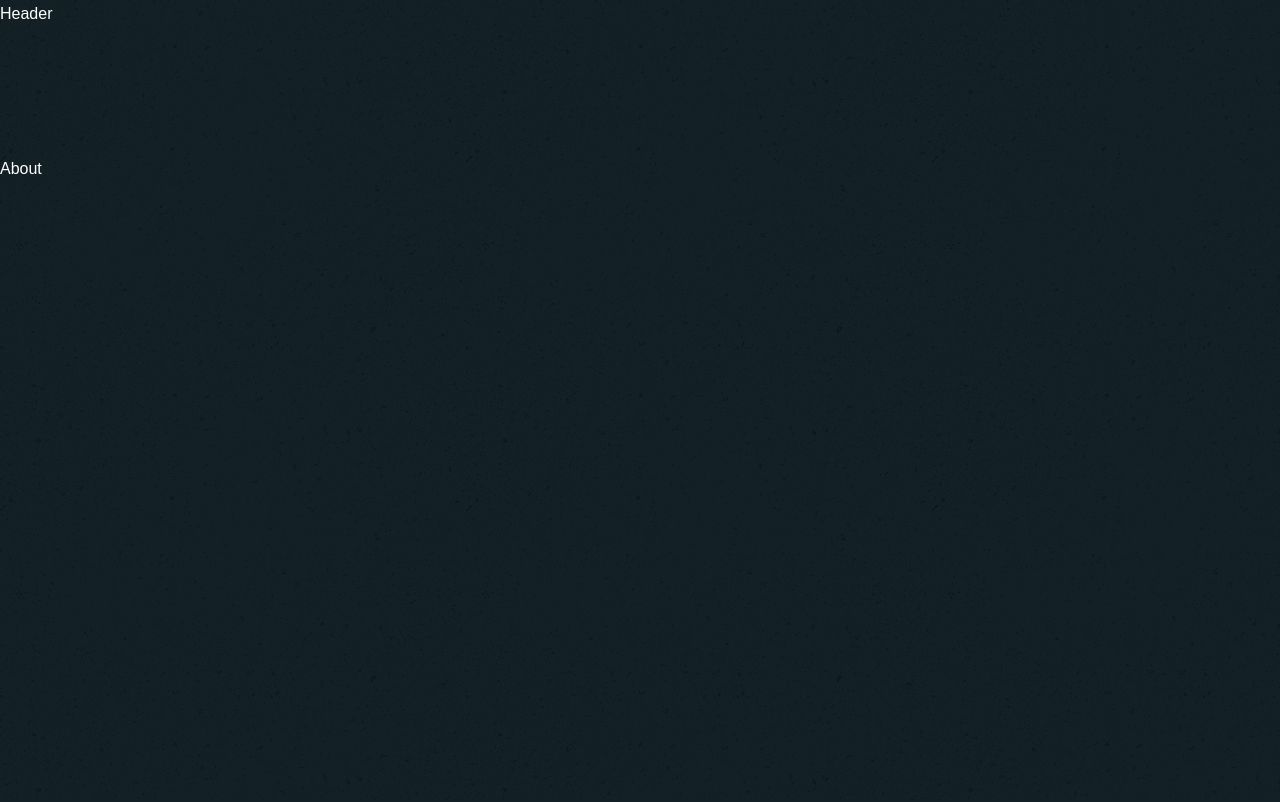
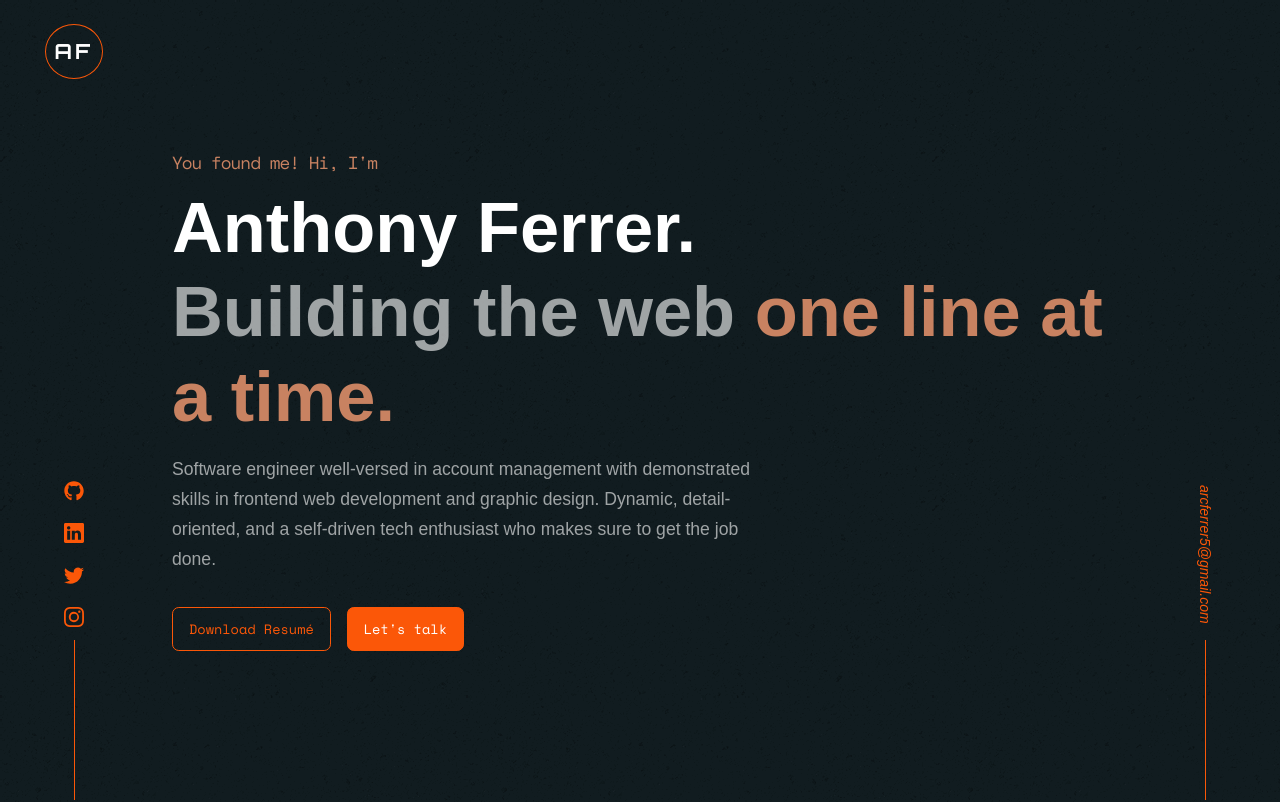
Before and after one commit to aaroncferrer/arcferrer-portfolio, a React (Vite) app: page / in a window 1280 px wide. Shown: the top 802 px of the page. Built offline with nearby package versions, Linux system fonts and the light colour scheme; a web font is replaced by a local one.

Commit message:
Finished header component

```diff
--- a/src/components/02_header/Header.jsx
+++ b/src/components/02_header/Header.jsx
@@ -1,9 +1,28 @@
 import './header.css';
+import Resume from '../../assets/ARCFerrer_Resume_2023.pdf';
+import HeaderSocials from './HeaderSocials';
 
 function Header(){
     return(
         <header>
-            Header
+            <div className="logo">AF</div>
+
+            <div className="container header__container">
+                <h5>You found me! Hi, I'm</h5>
+                <h1>Anthony Ferrer.</h1>
+                <h1 className='header__slogan'>Building the web <span>one line at a time.</span></h1>
+                <p>
+                Software engineer well-versed in account management with demonstrated skills in frontend web development and graphic design. Dynamic, detail-oriented, and a self-driven tech enthusiast who makes sure to get the job done.
+                </p>
+
+                <div className="header__buttons">
+                    <a href={Resume} download className='btns btn-primary'>Download Resumé</a>
+                    <a href={Resume} download className='btns btn-secondary'>Let's talk</a>
+                </div>
+            </div>
+
+            <HeaderSocials />
+            <small>arcferrer5@gmail.com</small>
         </header>
     )
 }
--- /dev/null
+++ b/src/components/02_header/HeaderSocials.jsx
@@ -0,0 +1,17 @@
+import {FaGithub} from 'react-icons/fa';
+import {BsLinkedin} from 'react-icons/bs';
+import {BsTwitter} from 'react-icons/bs';
+import {BsInstagram} from 'react-icons/bs';
+
+function HeaderSocials(){
+    return(
+        <div className="header__socials">
+            <a href="https://www.linkedin.com/in/anthony-ferrer-rnd-549a30191/" target="_blank" rel='noreferrer'><FaGithub /></a>
+            <a href="https://github.com/aaroncferrer" target="_blank" rel='noreferrer'><BsLinkedin /></a>
+            <a href="https://twitter.com/aaroncferrer" target="_blank" rel='noreferrer'><BsTwitter /></a>
+            <a href="https://www.instagram.com/aaroncferrer/" target="_blank" rel='noreferrer'><BsInstagram /></a>
+        </div>
+    )
+}
+
+export default HeaderSocials;
--- a/src/components/02_header/header.css
+++ b/src/components/02_header/header.css
@@ -0,0 +1,143 @@
+/* ===== LOGO ===== */
+.logo {
+    font-family: 'Orbitron', sans-serif;
+    font-weight: 700;
+    font-size: 1.3rem;
+    position: fixed;
+    top: 3%;
+    left: 3.5%;
+    letter-spacing: 3px;
+    cursor: default;
+    border: 1px solid var(--color-orange-primary);
+    border-radius: 50%;
+    padding: 0.55rem;
+    color: var(--color-white);
+    transition: var(--transition);
+}
+
+.logo:hover {
+    border: 1px solid var(--color-white);
+    color: var(--color-orange-primary);
+}
+
+/* ===== HEADER ===== */
+
+header {
+    height: 100vh;
+    padding-top: 9.5rem;
+    overflow: hidden;
+}
+
+.header__container h1 {
+    font-size: 4.4rem;
+    font-weight: 700;
+}
+
+.header__container > h5:first-of-type {
+    margin-bottom: 0.8rem;
+    font-family: var(--font-secondary);
+    color: var(--color-orange-secondary);
+    letter-spacing: -1px;
+    font-size: 1.1rem;
+}
+
+p, .header__slogan {
+    color: var(--color-light);
+}
+
+span {
+    color: var(--color-orange-secondary);
+}
+
+p {
+    margin: 1rem 0 2rem;
+    width: 65%;
+    font-size: 1.1rem;
+    font-weight: 300;
+}
+
+.header__buttons {
+    display: flex;
+    gap: 1rem;
+}
+
+/* ====== HEADER SOCIALS ====== */
+.header__socials {
+    display: flex;
+    flex-direction: column;
+    align-items: center;
+    gap: 0.5rem;
+    position: fixed;
+    left: 5%;
+    bottom: 0;
+}
+
+.header__socials a {
+    font-size: 1.25rem;
+}
+
+.header__socials::after {
+    content: '';
+    width: 1px;
+    height: 10rem;
+    background-color: var(--color-orange-primary);
+}
+
+/* ===== HEADER EMAIL ===== */
+small {
+    writing-mode: vertical-rl;
+    position: fixed;
+    right: 5%;
+    bottom: 0;
+    color: var(--color-orange-primary);
+    font-style: italic;
+    transition: var(--transition);
+    cursor: pointer;
+}
+
+small:hover {
+    color: var(--color-white);
+}
+
+small::after {
+    content: '';
+    display: inline-block;
+    width: 0.5px;
+    height: 10rem;
+    background-color: var(--color-orange-primary);
+    margin-top: 1rem;
+}
+
+/* MEDIA QUERIES FOR TABLETS (MEDIUM DEVICES) */
+@media screen and (max-width: 1024px){
+    header {
+        padding-top: 16rem;
+    }
+
+    p {
+        margin: 2rem 0;
+        width: 80%;
+    }
+}
+
+/* MEDIA QUERIES FOR MOBILE PHONES (SMALL DEVICES) */
+@media screen and (max-width: 600px){
+    header {
+        padding-top: 12rem;
+    }
+
+    .header__socials, small {
+        display: none;
+    }
+
+    .header__container h1 {
+        font-size: 2.5rem;
+        font-weight: 700;
+    }
+
+    p {
+        width: 90%;
+        font-size: 0.8rem;
+        font-weight: 300;
+    }
+}
--- a/src/index.css
+++ b/src/index.css
@@ -3,7 +3,7 @@ Montserrat - Main Font | font-family: font-family: 'Proxima Nova', sans-serif;
 Space Mono - Secondary Font | font-family: 'Space Mono', monospace;
 */
 @import url('https://fonts.cdnfonts.com/css/proxima-nova-2');
-@import url('https://fonts.googleapis.com/css2?family=Montserrat:wght@300;500;600;700&family=Space+Mono:wght@400;700&display=swap');
+@import url('https://fonts.googleapis.com/css2?family=Montserrat:wght@300;500;600;700&family=Orbitron:wght@400;500;600;700&family=Space+Mono:wght@400;700&display=swap');
 
 /* CSS RESET */
 * {
@@ -17,17 +17,17 @@ Space Mono - Secondary Font | font-family: 'Space Mono', monospace;
 }
 
 :root {
-	--color-bg: #132025;
+	--color-bg: #111c20;
 	--color-bg-variant: #1f343d;
 	--color-orange-primary: #fb5708;
-	--color-orange-secondary: #fa7739;
+	--color-orange-secondary: #c88261;
 	--color-white : #fff;
 	--color-light: rgba(255, 255, 255, 0.6);
 
 	--transition: all 0.3s ease;
 
-	--container-width-lg: 77%;
-	--container-width-md: 85%;
+	--container-width-lg: 75%;
+	--container-width-md: 80%;
 	--container-widtth-sm: 90%;
 
 	--font-primary: 'Proxima Nova', sans-serif;
@@ -60,6 +60,7 @@ body {
 
 h1, h2, h3, h4, h5  {
   	font-weight: 500;
+	margin-bottom: 0;
 }
 
 h1 {
@@ -78,7 +79,7 @@ a {
 }
 
 a:hover {
-  	color: var(--color-light);
+  	color: var(--color-white);
 }
 
 .btns {
```
Also changed, not shown: 1 other file (tests, documents, lock files or other folders).
